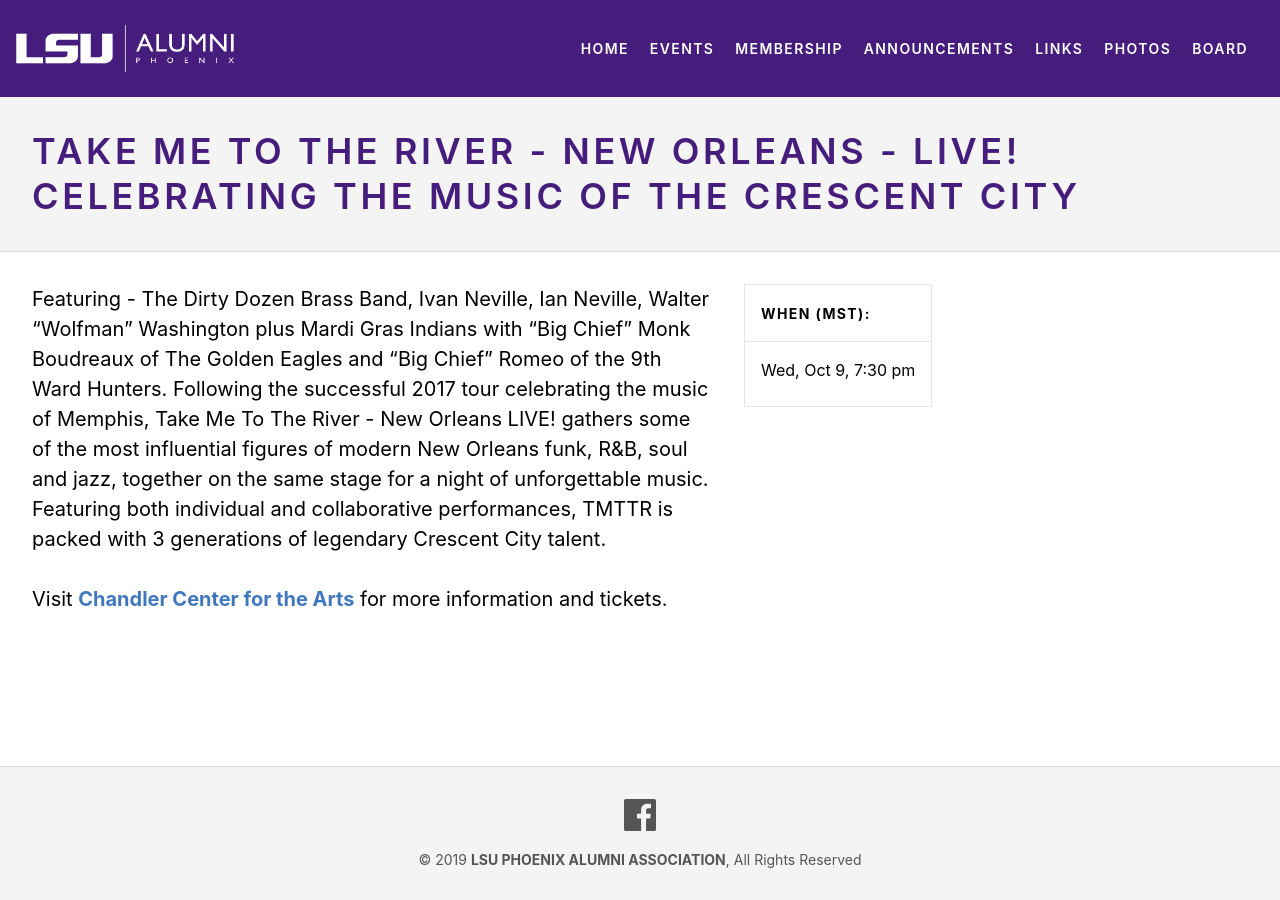
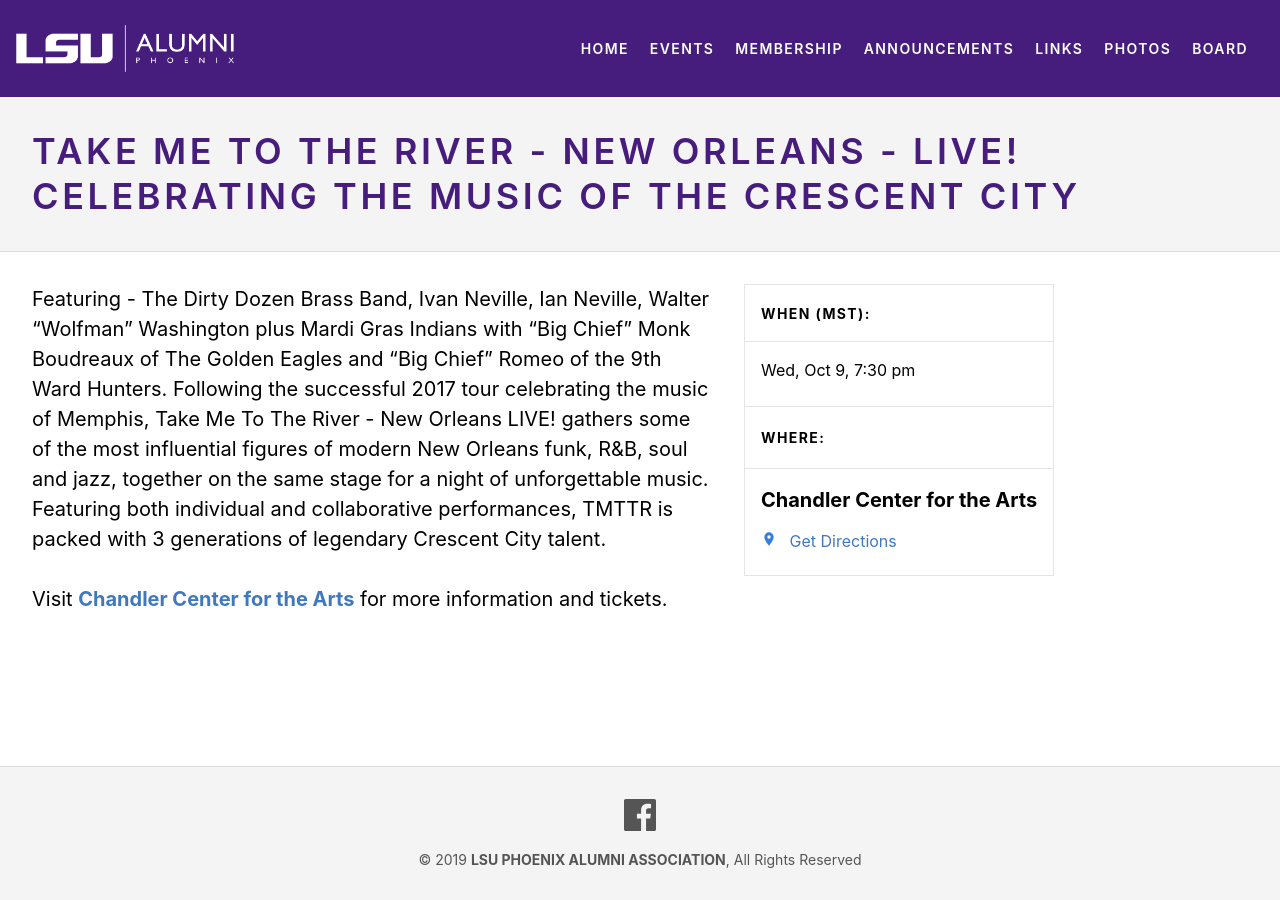
Before and after one commit to lsu-phoenix-alumni/lsu-phoenix-alumni.github.io, a Jekyll site: the page built from _events/take-me-to-the-river-new-orleans-live-celebrating-the-music-of-the-crescent-city.markdown, in a window 1280 px wide. Built offline with Jekyll 4.4.1, drawn with Linux system fonts in a browser that asks for light colours; some of the changed lines change nothing that is shown.

Commit message:
Updated Take Me To The River New Orleans Live Celebrating The Music Of The Crescent City

```diff
--- a/_events/take-me-to-the-river-new-orleans-live-celebrating-the-music-of-the-crescent-city.markdown
+++ b/_events/take-me-to-the-river-new-orleans-live-celebrating-the-music-of-the-crescent-city.markdown
@@ -3,7 +3,9 @@
   City
 date: 2019-10-09 19:30:00 Z
 position: 1
-name: Chandler Center for the Arts
+venue:
+  name: Chandler Center for the Arts
+  locationUrl: https://goo.gl/maps/zDMwFtJTrCa8vEd88
 layout: event
 ---
 
```
